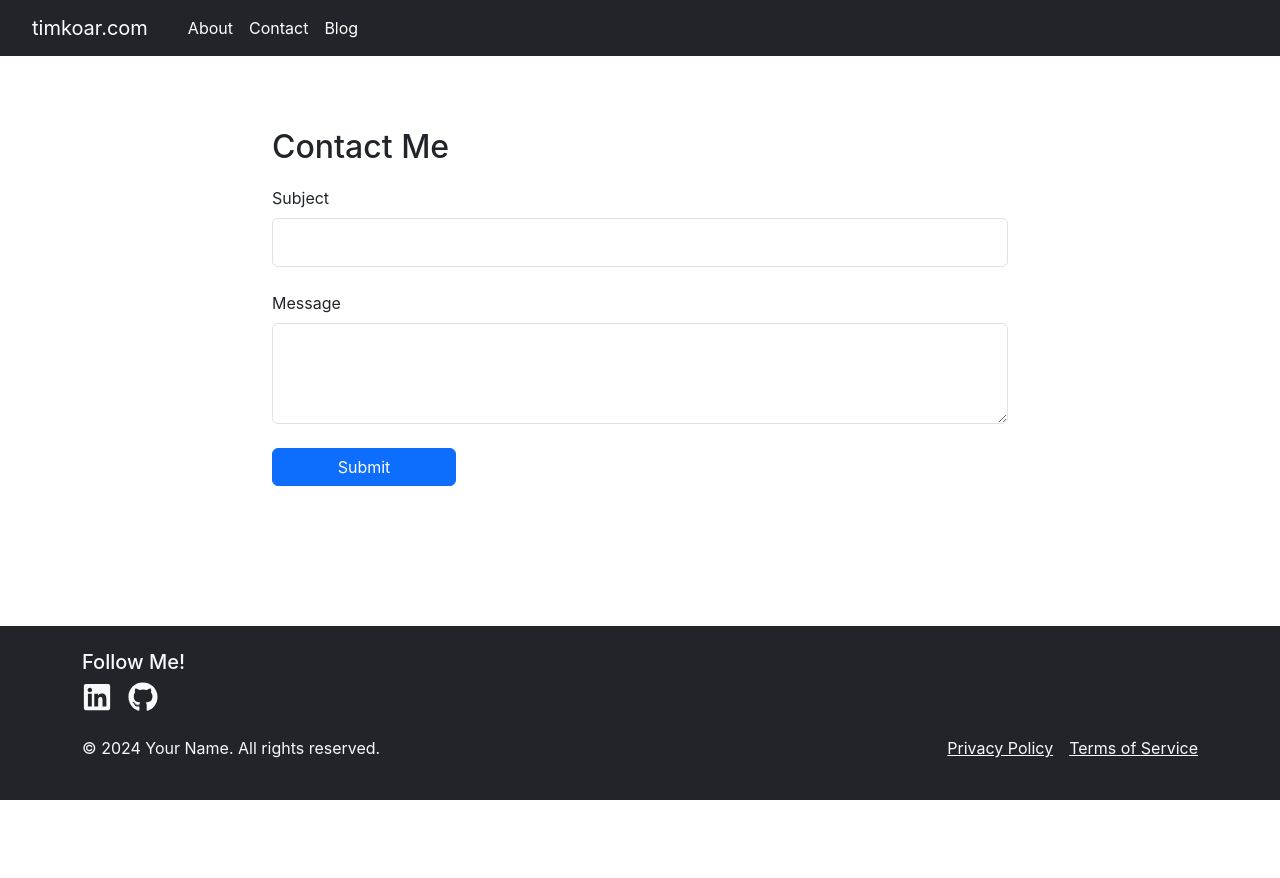
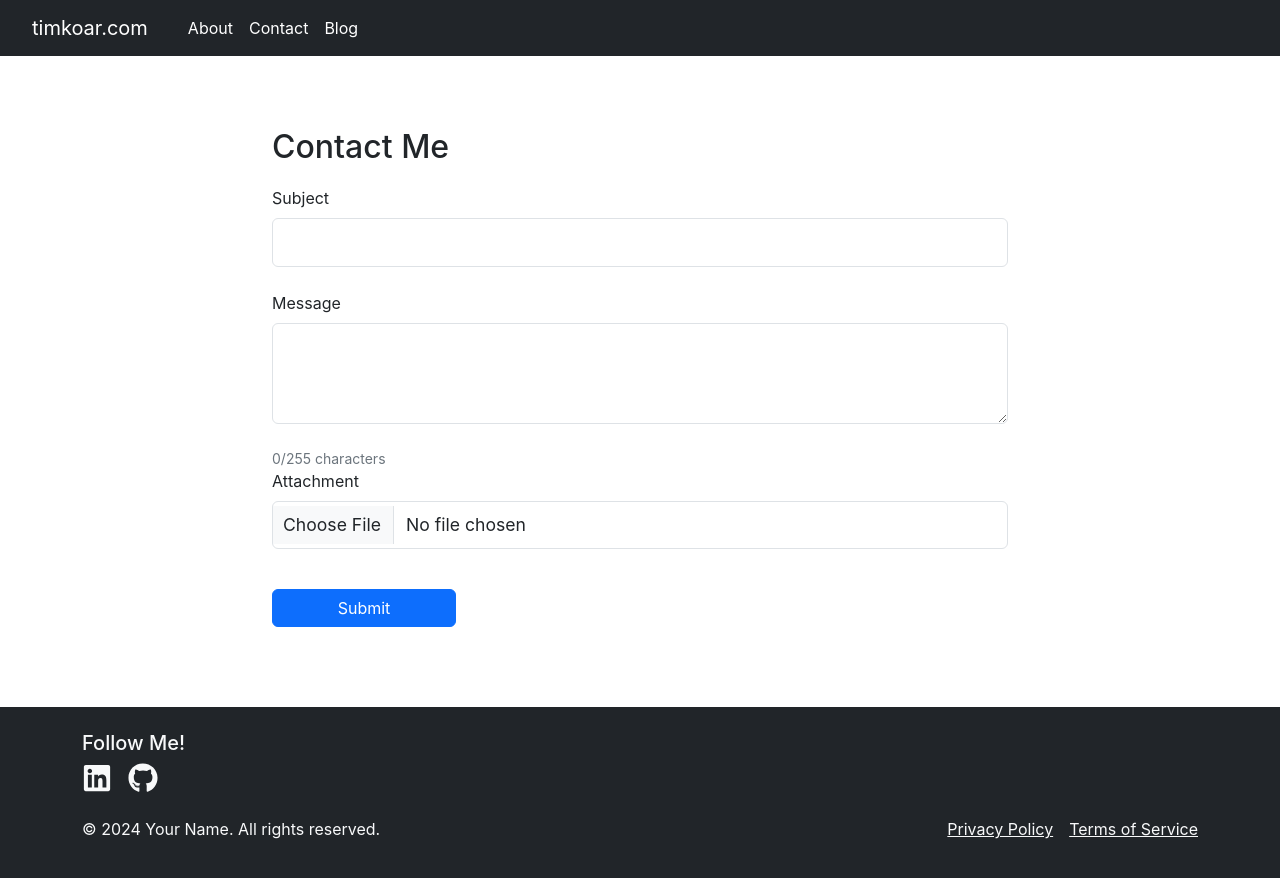
Before and after one commit to koartim/tims-webapp, a React (Create React App) app: page /contact in a window 1280 px wide. Shown: the top 878 px of the page. Before the commit the page ends 800 px from the top, so only its background shows below. Built offline with nearby package versions, Linux system fonts and the light colour scheme; the HTML template or start-up script is replaced by a standard one.

Commit message:
adding ability for users to attach files in the contact form

```diff
--- a/src/App.css
+++ b/src/App.css
@@ -20,15 +20,9 @@ main {
   display: flex;
   flex-direction: column;
   padding-bottom: 20px; /* Ensure there's space for the footer */
+  transition: margin-top 0.3s ease-in-out;
 }
 
-.profile-pic {
-  width: 100%;
-  height: auto;
+.navbar-expanded {
+  margin-top: 200px; /* Adjust this value based on the navbar height */
 }
-.bio-card {
-  height: calc(100% - 1rem); /* Adjust to be slightly shorter than the profile picture */
-  display: flex;
-  flex-direction: column;
-  justify-content: center;
-}
--- a/src/App.js
+++ b/src/App.js
@@ -18,8 +18,8 @@ function App() {
   return (
     <Router>
       <div className='app'>
-        <Header />
-        <main>
+        <Header onToggle={handleToggle} />
+        <main className={isNavbarExpanded ? 'navbar-expanded' : ''}>
           <Routes>
             <Route path="/" element={<About />} />
             <Route path="/contact" element={<Contact />} />
--- a/src/components/about/About.css
+++ b/src/components/about/About.css
@@ -1,10 +1,4 @@
-
-  .navbar-expanded {
-    transition: padding-top 0.3s ease-in-out;
-    padding-top: 120px; /* Adjust this value based on the navbar height */
-  }
-
-  .profile-pic {
+    .profile-pic {
     width: 100%;
     height: auto;
     max-width: 200px; /* Adjust as needed */
--- a/src/components/about/About.js
+++ b/src/components/about/About.js
@@ -3,9 +3,9 @@ import { Container, Row, Col, Card, Image } from 'react-bootstrap';
 import profilePic from '../../assets/profile.JPG';
 import './About.css';
 
-const About = ({ isNavbarExpanded }) => {
+const About = () => {
   return (
-    <Container id="about" className={`mt-5 pt-5 ${isNavbarExpanded ? 'navbar-expanded' : ''}`}>
+    <Container id="about" className="mt-5 pt-5">
       <Row className="justify-content-center mt-5">
         <Col md={10}>
           <Card className="about-card shadow-sm">
--- a/src/components/contact/Contact.css
+++ b/src/components/contact/Contact.css
@@ -31,3 +31,11 @@ button {
   font-size: 1.1rem;
   padding: 10px 0;
 }
+
+.character-counter {
+  display: block;
+  bottom: 10px;
+  right: 15px;
+  font-size: 0.875rem;
+  color: #6c757d;
+}
--- a/src/components/contact/Contact.js
+++ b/src/components/contact/Contact.js
@@ -6,8 +6,13 @@ const Contact = () => {
   const [formData, setFormData] = useState({ name: '', message: '' });
   const [formStatus, setFormStatus] = useState({ submitted: false, error: false, loading: false });
 
+  const MAX_MESSAGE_LENGTH = 255;
+
   const handleChange = (e) => {
-    const { name, value } = e.target;
+    const { name, value, files } = e.target;
+    if (files) {
+      setFormData({ ...formData, [name]: files[0] })
+    }
     setFormData({ ...formData, [name]: value });
   };
 
@@ -16,10 +21,17 @@ const Contact = () => {
 
     if (!formData.name || !formData.message) {
       setFormStatus({ submitted: false, error: true, loading: false });
-      return;
     }
 
     setFormStatus({ ...formStatus, loading: true });
+
+    const formDataToPost = new FormData();
+    formDataToPost.append('name', formDataToPost.name);
+    formDataToPost.append('message', formData.message);
+
+    if (formData.file) {
+      formDataToPost.append('file', formData.file);
+    }
 
     try {
       const response = await fetch('http://localhost:8080/api/contact', {
@@ -32,7 +44,7 @@ const Contact = () => {
 
       if (response.ok) {
         setFormStatus({ submitted: true, error: false, loading: false});
-        setFormData({ name: '', message: '' });
+        setFormData({ name: '', message: '', file: null });
       } else {
         setFormStatus({ submitted: false, error: true, loading: false });
       }
@@ -48,7 +60,7 @@ const Contact = () => {
           <h2>Contact Me</h2>
           {formStatus.submitted && (
             <Alert variant="success">
-              Your message has been sent successfully!
+              Thanks for reaching out! I'll get back to you asap!
             </Alert>
           )}
           {formStatus.error && (
@@ -77,10 +89,23 @@ const Contact = () => {
                 value={formData.message}
                 onChange={handleChange}
                 required
+                maxLength={255}
+                className='mb-3'
+              />
+              <small className="character-counter">
+                {formData.message.length}/{MAX_MESSAGE_LENGTH} characters
+              </small>
+            </Form.Group>
+            <Form.Group controlId="formFile">
+              <Form.Label>Attachment</Form.Label>
+              <Form.Control
+                type="file"
+                name="file"
+                onChange={handleChange}
                 className='mb-3'
               />
             </Form.Group>
-            <Button variant="primary" type="submit" disabled={formStatus.loading} className="w-25">
+            <Button variant="primary" type="submit" disabled={formStatus.loading} className="w-25 mt-3">
             {formStatus.loading ?
             (
               <Spinner as="span" animation="border" size="sm" role="status" aria-hidden="true" />)
--- a/src/components/header/Header.js
+++ b/src/components/header/Header.js
@@ -1,20 +1,25 @@
 import React, { useEffect, useState, useRef } from 'react';
 import { Navbar, Nav } from 'react-bootstrap';
 import { LinkContainer } from 'react-router-bootstrap';
-import './Header.css'; // Make sure to check this file for any required styles
+import './Header.css';
 
-const Header = () => {
+const Header = ( { onToggle } ) => {
   const [expanded, setExpanded] = useState(false);
   const dropdownRef = useRef(null);
 
   const handleClickOutside = (event) => {
     if (dropdownRef.current && !dropdownRef.current.contains(event.target)) {
       setExpanded(false);
+      onToggle(false);
     }
   };
 
+  const handleToggle = () => {
+    const newExpanded = !expanded;
+    setExpanded(newExpanded);
+    onToggle(newExpanded);
+  };
   useEffect(() => {
-    // add an event listener to detect clicks outside the drop down
     document.addEventListener('mousedown', handleClickOutside);
     return () => {
       document.removeEventListener('mousedown', handleClickOutside);
@@ -25,17 +30,17 @@ const Header = () => {
     <header className="bg-dark text-white">
       <Navbar bg="dark" variant="dark" expand="lg" fixed="top" expanded={expanded}>
         <Navbar.Brand className='ml-3' href="/">timkoar.com</Navbar.Brand>
-        <Navbar.Toggle aria-controls="basic-navbar-nav" onClick={() => setExpanded(!expanded)} />
+        <Navbar.Toggle aria-controls="basic-navbar-nav" onClick={handleToggle} />
         <Navbar.Collapse id="basic-navbar-nav" ref={dropdownRef}>
           <Nav className="ml-3">
             <LinkContainer to="/">
-              <Nav.Link onClick={() => setExpanded(false)}>About</Nav.Link>
+              <Nav.Link onClick={() => {setExpanded(false); onToggle(false)}}>About</Nav.Link>
             </LinkContainer>
             <LinkContainer to="/contact">
-              <Nav.Link onClick={() => setExpanded(false)}>Contact</Nav.Link>
+              <Nav.Link onClick={() => {setExpanded(false); onToggle(false)}}>Contact</Nav.Link>
             </LinkContainer>
             <LinkContainer to="/blog">
-              <Nav.Link onClick={() => setExpanded(false)}>Blog</Nav.Link>
+              <Nav.Link onClick={() => {setExpanded(false); onToggle(false)}} >Blog</Nav.Link>
             </LinkContainer>
           </Nav>
         </Navbar.Collapse>
```
